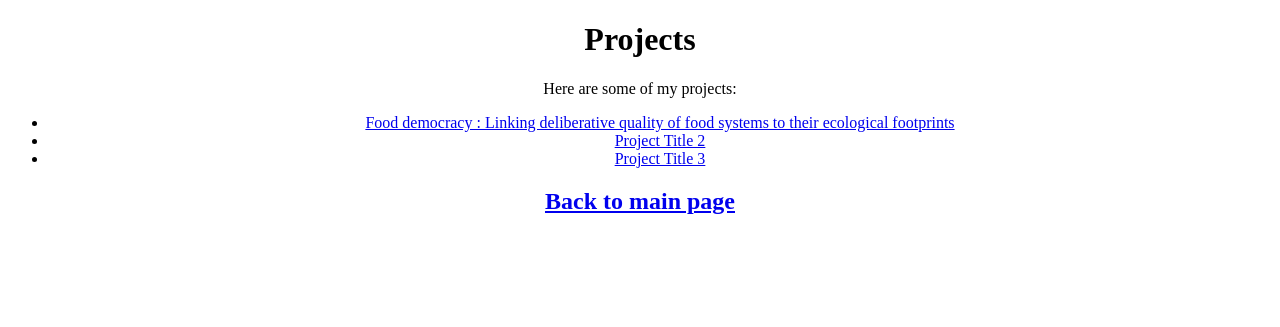
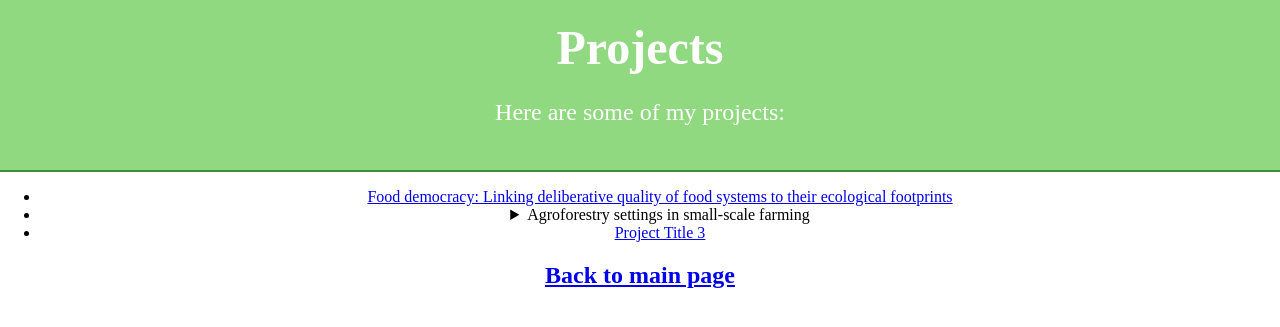
Before and after one commit to reussitemalembaka/reussitemalembaka.github.io, a Jekyll site: the page projects.html, which Jekyll copies as it is, in a window 1280 px wide. Shown: the top 327 px of the page. Built offline with Jekyll 4.4.1, drawn with Linux system fonts in a browser that asks for light colours.

Commit message:
udpates on styles

```diff
--- a/projects.html
+++ b/projects.html
@@ -2,23 +2,27 @@
 <html>
 <head>
     <title>Projects</title>
-    <style>
-        .center {
-            text-align: center; /* Center text horizontally */
-            margin: 0 auto; /* Center div itself */
-        }
-    </style>
+    <link rel="stylesheet" type="text/css" href="styles.css">
 </head>
 <body>
     <div class="center">
-        <h1>Projects</h1>
-        <p>Here are some of my projects:</p>
+        <div class="header">
+            <h1>Projects</h1>
+            <p>Here are some of my projects:</p>
+        </div>
+        <div class="center">
         <ul>
-            <li><a href="https://agroecological-transitions.ethz.ch/research/food-democracy.html"> Food democracy : Linking deliberative quality of food systems to their ecological footprints</a></li>
-            <li><a href="link-to-project-2">Project Title 2</a></li>
+            <li><a href="https://agroecological-transitions.ethz.ch/research/food-democracy.html">Food democracy: Linking deliberative quality of food systems to their ecological footprints</a></li>
+            <li>
+                <details>
+                    <summary>Agroforestry settings in small-scale farming</summary>
+                    <p>This is Project 2 content. You can fold or unfold this section by clicking the summary above.</p>
+                </details>
+            </li>
             <li><a href="link-to-project-3">Project Title 3</a></li>
             <!-- Add more projects as needed -->
         </ul>
+        </div>
     </div>
     <div class="center">
         <h2><a href="index.html">Back to main page</a></h2>
--- a/styles.css
+++ b/styles.css
@@ -1,3 +1,21 @@
+
+/* CSS code for a styled header */
+.header {
+    background-color: #90d980; /* Background color of the header */
+    color: white;             /* Text color of the header */
+    padding: 20px;            /* Padding inside the header */
+    text-align: center;       /* Centering the text inside the header */
+    font-size: 24px;          /* Font size of the header text */
+    margin: 0;                /* No margin around the header */
+    border-bottom: 2px solid #3e8e41; /* Optional: Add a bottom border to the header */
+}
+
+/* Additional styling for the header title */
+.header h1 {
+    margin: 0;                /* No margin for the header title */
+    font-family: 'Times New Roman', Times, serif; /* Font family of the header title */
+}
+
 /* CSS for centering text */
 .center { text-align: center; /* Center text horizontally */
          margin: 0 auto; /* Center div itself */
@@ -14,13 +32,13 @@
 .box {
   width: 20%; /* Adjust as needed */
   text-align: center;   /* Center text horizontally */
-  padding: 10px;   /* Add padding inside each box */
+  padding: 3px;   /* Add padding inside each box */
   border: 1px solid lightskyblue; /* Blue border for better visibility */
   margin: 0 10px; /* Add some margin between boxes */
-  background-color: lightblue;   /* Blue background */
+  background-color: rgb(159, 221, 242);   /* Blue background */
   word-wrap: break-word; /* Ensure long words break and stay within the box */
   overflow-wrap: break-word; /* Ensure long words break and stay within the box */
-  box-sizing: border-box; /* Include padding and border in the element's total width and height */
+  box-sizing: border-box; /*  Include padding and border in the element's total width and height  */
 }
 
 body {
@@ -63,12 +81,22 @@ body {
 @media (max-width: 768px) {
    .box {
     flex: 1 1 45%;
+    width: 100%; /* Make boxes take full width */
+    margin: 10px 0; /* Vertical margin between boxes */
+  }
+  .container {
+    flex-direction: column;
   }
 }
 /* Styles for mobile phones */
 @media (max-width: 480px) {
   .box {
     flex: 1 1 100%;
+    width: 100%; /* Make boxes take full width */
+    margin: 10px 0; /* Vertical margin between boxes */
+  }
+  .container {
+    flex-direction: column;
   }
 }
 
```
Also changed, not shown: index.html (+8 -2 lines), publications.html (+6 -8 lines).
